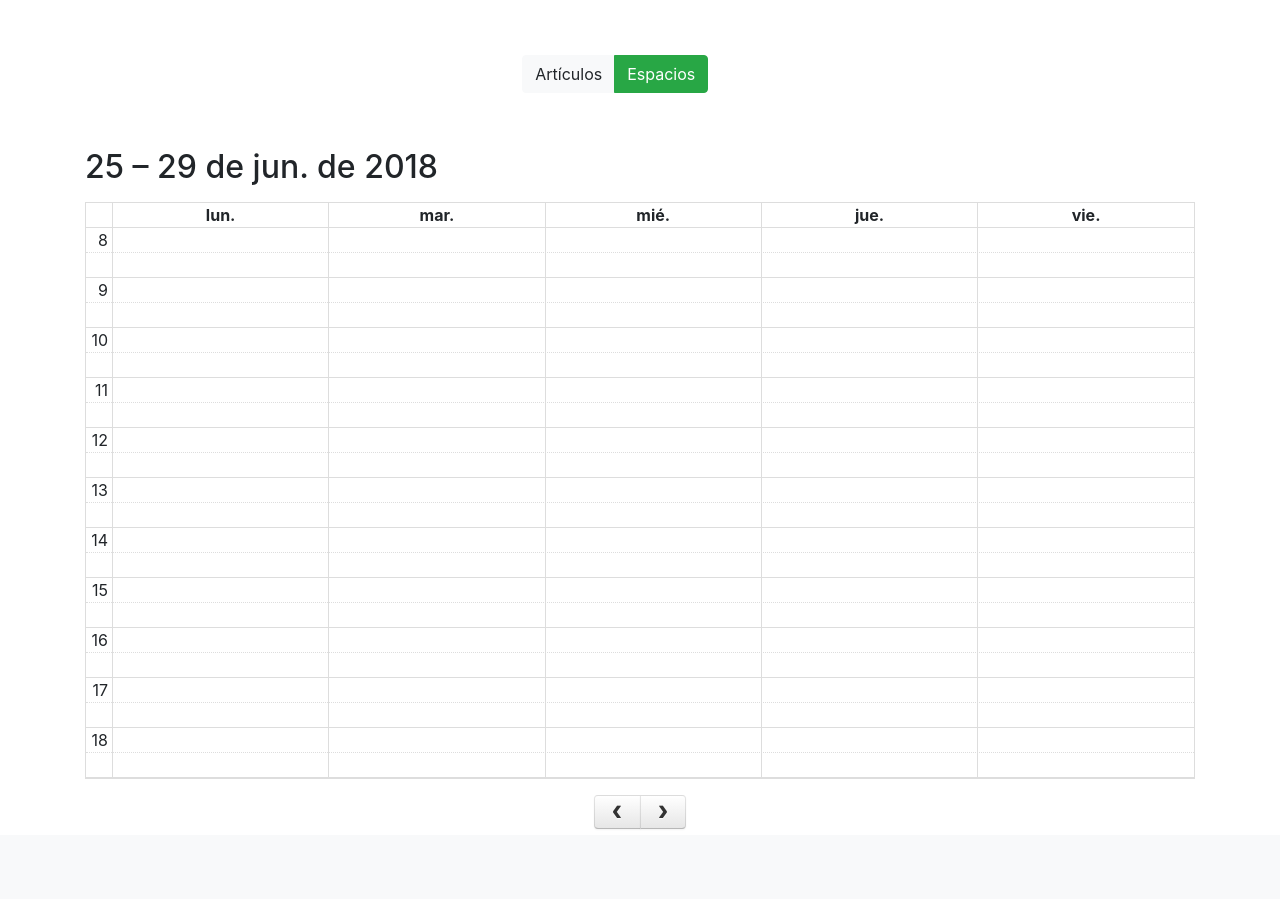
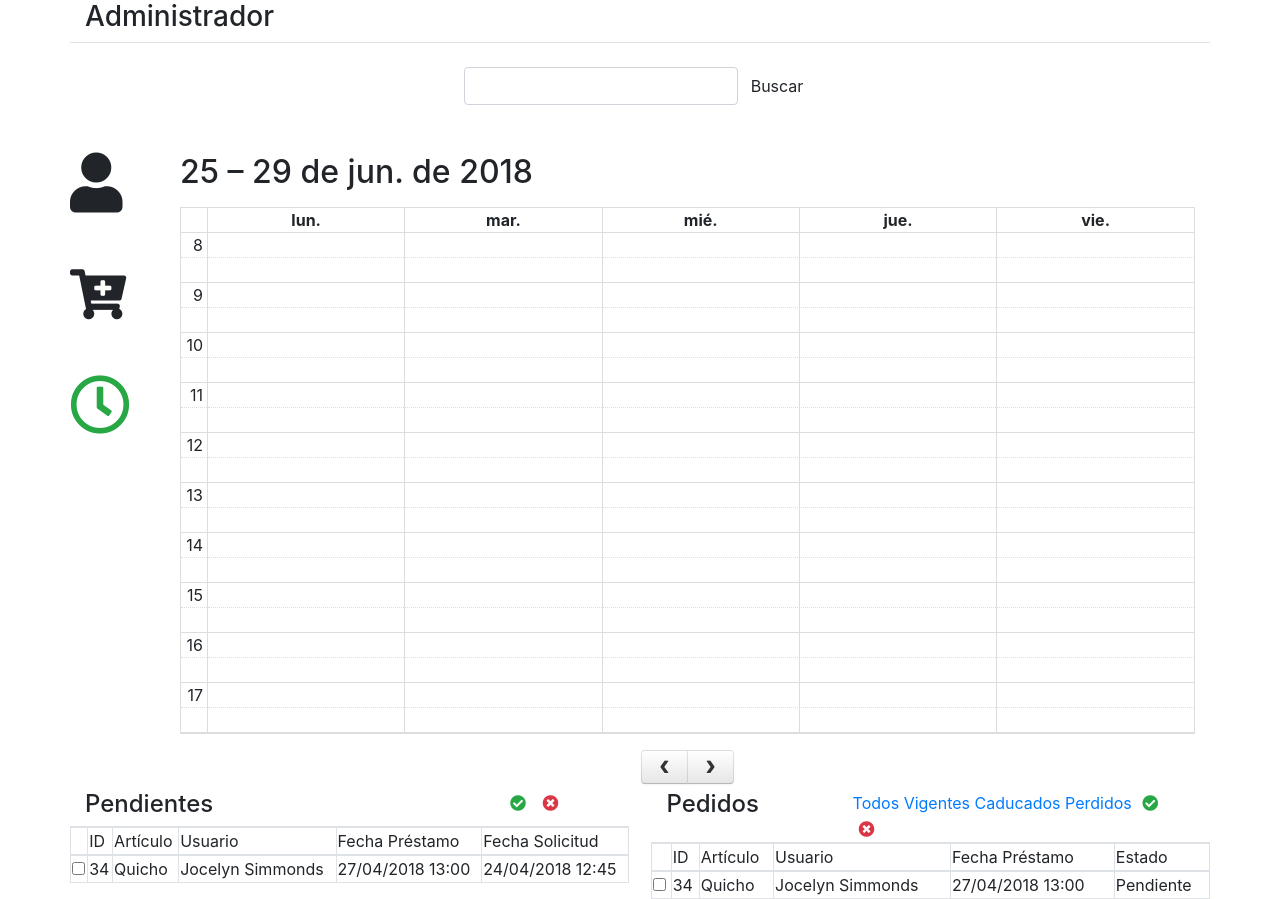
Before and after one commit to DCC-CC4401/2018-1-Jocelyns-Minions-T3, a Django app: page /base/ in a window 1280 px wide. Shown: the part 96-995 px from the top of the page. Before the commit the page ends 925 px from the top, so only its background shows below. Run offline with Django 3.2, Linux system fonts and the light colour scheme; lists and menus that the app fills with data are empty; some libraries are stand-ins or nearby versions.

Commit message:
templates landing page administrador

```diff
--- a/Tarea3/urls.py
+++ b/Tarea3/urls.py
@@ -20,6 +20,8 @@ urlpatterns = [
     path('base/',include('inventario_CEI.urls')),
     path('artProfile/',include('inventario_CEI.urls')),
     path('landingNat/',include('inventario_CEI.urls')),
+    path('landingAdmin/', include('inventario_CEI.urls')),
     path('admin/', admin.site.urls),
 
+
 ]
--- a/inventario_CEI/urls.py
+++ b/inventario_CEI/urls.py
@@ -6,5 +6,6 @@ urlpatterns=[
     #path('',views.base,name='base'),
     #path('',views.artProfile,name='artProfile'),
     #path('',views.usrProfile,name='usrProfile'),
-    path('',views.landingNat,name='landingNat'),
+    #path('',views.landingNat,name='landingNat'),
+    path('',views.landingAdmin,name='landingAdmin')
 ]
--- a/inventario_CEI/views.py
+++ b/inventario_CEI/views.py
@@ -9,5 +9,11 @@ def base(request):
 def artProfile(request):
     return render(request, 'inventario_CEI/artProfile.html')
 
+def usrProfile(request):
+    return render(request, 'inventario_CEI/usrProfile.html')
+
 def landingNat(request):
-    return render(request,'inventario_CEI/landing-nat-place-search.html')
+    return render(request,'inventario_CEI/landing-nat-advanced-search.html')
+
+def landingAdmin(request):
+    return render(request, 'inventario_CEI/landingAdminCalendar.html')
--- a/templates/inventario_CEI/base.html
+++ b/templates/inventario_CEI/base.html
@@ -30,7 +30,7 @@
     </script>
 
 
-
+    <link rel="stylesheet" href="https://use.fontawesome.com/releases/v5.1.0/css/all.css" integrity="sha384-lKuwvrZot6UHsBSfcMvOkWwlCMgc0TaWr+30HWe3a4ltaBwTZhyTEggF5tJv8tbt" crossorigin="anonymous">
 
 </head>
 <body>
--- /dev/null
+++ b/templates/inventario_CEI/landingAdminBase.html
@@ -0,0 +1,19 @@
+{% extends 'inventario_CEI/base.html' %}
+{% load static %}
+{% block content %}
+    <div class="container bs-docs-container ">
+        <h3>Administrador</h3>
+        <div class="row border-top justify-content-center">
+            <form class="form-inline pt-4">
+                <div class="form-group">
+                    <input type="text" class="form-control" id="text" name="text" >
+                    <button type="submit" class="btn btn-default">Buscar</button>
+                </div>
+            </form>
+
+        </div>
+        {% block lists %}
+        {% endblock %}
+
+    </div>
+{% endblock %}
--- /dev/null
+++ b/templates/inventario_CEI/landingAdminCalendar.html
@@ -0,0 +1,107 @@
+{% extends 'inventario_CEI/landingAdminBase.html' %}
+{% load static %}
+{% block lists %}
+    <div class="row pt-5">
+        <div class="col-1 m-0">
+            <div class="row pb-5 ">
+                <span class="fas fa-user" style="font-size:60px;"></span>
+            </div>
+            <div class="row pb-5 pt-2">
+                <span class="fas fa-cart-plus" style="font-size:50px;"></span>
+            </div>
+            <div class="row pb-5 pt-2">
+                <span class="far fa-clock" style="font-size:60px;color:#28a745"></span>
+            </div>
+        </div>
+        <div class="col-11"><!--calendario aca-->
+            <div id="calendar"></div>
+        </div>
+
+    </div>
+    <div class="row justify-content-between">
+        <form style="width: 49%">
+        <div class="col"> <!--lista de pendientes-->
+
+                <div class="row justify-content-between">
+                    <div class="col-4">
+                        <h4>Pendientes</h4>
+                    </div>
+                    <div class="col-3">
+                        <button type="submit" style="background-color:white;border:none"><span class=" fas fa-check-circle" style="color:#28a745"></span></button>
+                        <button type="submit" style="background-color:white;border:none"><span class=" fas fa-times-circle" style="color:#dc3545"></span></button>
+                    </div>
+                </div>
+                <div class="row border-top"><!--tabla de pendentes-->
+                    <table class="table-bordered" style="width: 100%">
+                        <thead>
+                            <tr>
+                                <td></td>
+                                <td>ID</td>
+                                <td>Artículo</td>
+                                <td>Usuario</td>
+                                <td>Fecha Préstamo</td>
+                                <td>Fecha Solicitud</td>
+                            </tr>
+                        </thead>
+                        <tbody>
+                            <tr>
+                                <td> <input type="checkbox"></td>
+                                <td>34</td>
+                                <td>Quicho</td>
+                                <td>Jocelyn Simmonds</td>
+                                <td>27/04/2018 13:00</td>
+                                <td>24/04/2018 12:45</td>
+                            </tr>
+                        </tbody>
+                    </table>
+                </div>
+
+        </div>
+        </form>
+        <form style="width: 49%">
+            <div class="col"> <!--lista de pendientes-->
+
+                    <div class="row justify-content-between">
+                        <div class="col-3">
+                            <h4>Pedidos</h4>
+                        </div>
+                        <div class="col-8">
+                            <a href="#">Todos</a>
+                            <a href="#">Vigentes</a>
+                            <a href="#">Caducados</a>
+                            <a href="#">Perdidos</a>
+                            <button type="submit" style="background-color:white;border:none"><span class=" fas fa-check-circle" style="color:#28a745"></span></button>
+                            <button type="submit" style="background-color:white;border:none"><span class=" fas fa-times-circle" style="color:#dc3545"></span></button>
+                        </div>
+                    </div>
+                    <div class="row border-top"><!--tabla de pendentes-->
+                        <table class="table-bordered" style="width: 100%">
+                            <thead>
+                                <tr>
+                                    <td></td>
+                                    <td>ID</td>
+                                    <td>Artículo</td>
+                                    <td>Usuario</td>
+                                    <td>Fecha Préstamo</td>
+                                    <td>Estado</td>
+                                </tr>
+                            </thead>
+                            <tbody>
+                                <tr>
+                                    <td> <input type="checkbox"></td>
+                                    <td>34</td>
+                                    <td>Quicho</td>
+                                    <td>Jocelyn Simmonds</td>
+                                    <td>27/04/2018 13:00</td>
+                                    <td>Pendiente</td>
+                                </tr>
+                            </tbody>
+                        </table>
+                    </div>
+
+            </div>
+            </form>
+
+
+    </div>
+{% endblock %}
```
Also changed, not shown: templates/inventario_CEI/landingAdminArtSpaces.html (added, +102 -0 lines), templates/inventario_CEI/landingAdminUsers.html (added, +70 -0 lines).
